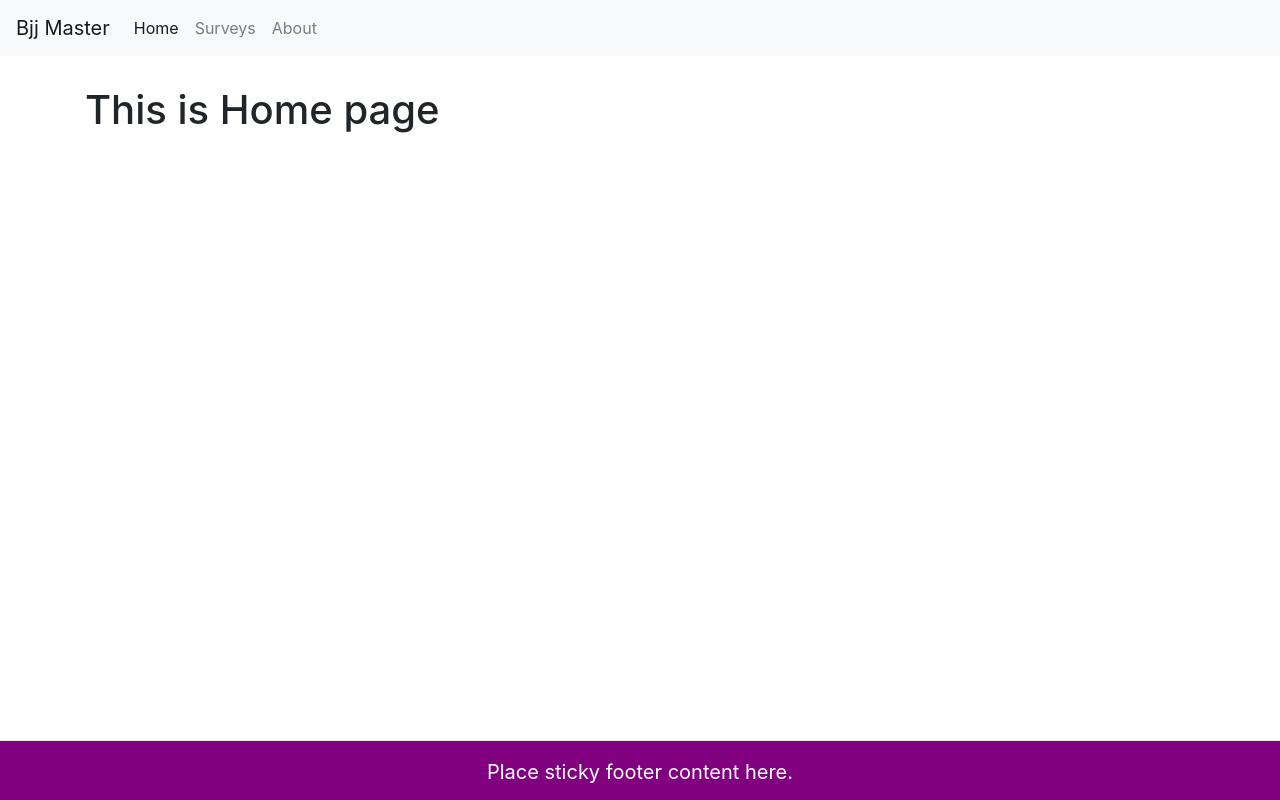
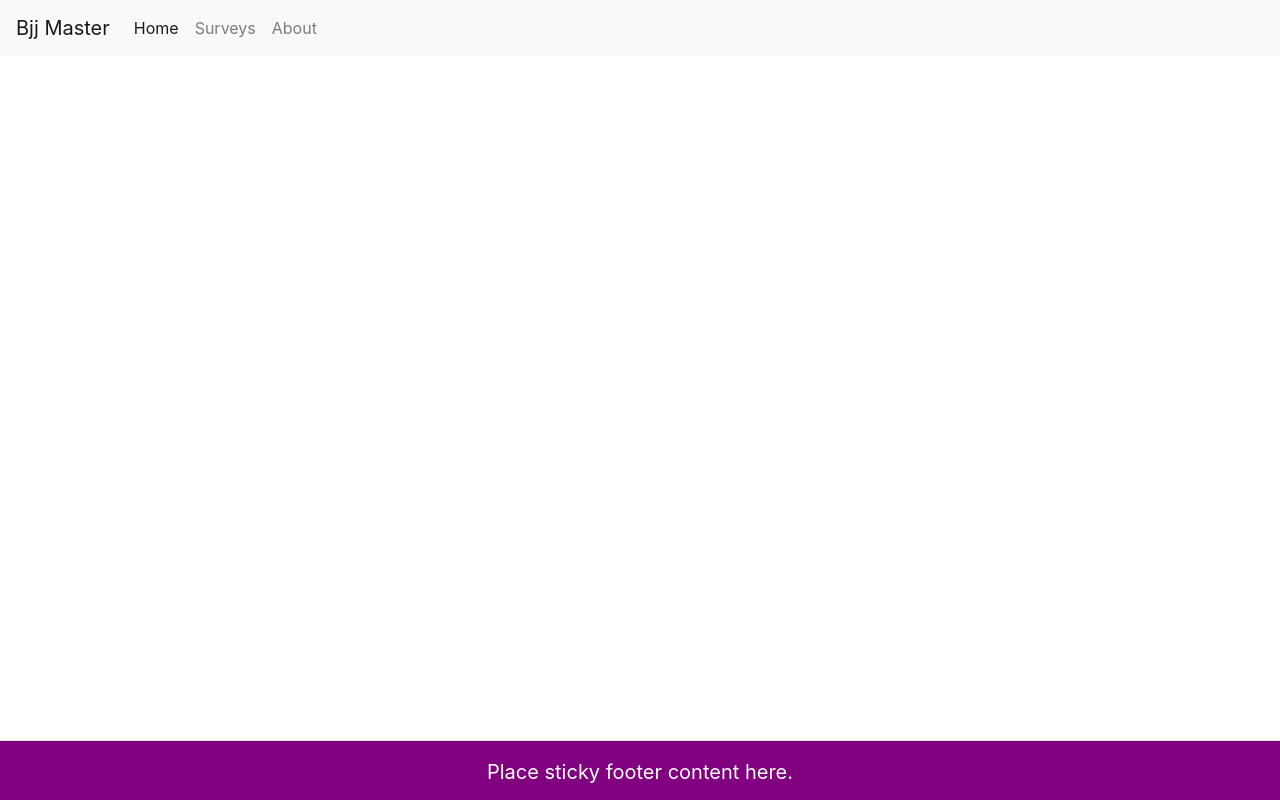
Before and after one commit to evatikiotis/Jiu-Jitsu-Surveys, a Next.js app: page / in a window 1280 px wide. Built offline with nearby package versions, Linux system fonts and the light colour scheme.

Commit message:
fix entrypoint

```diff
--- a/src/pages/index.tsx
+++ b/src/pages/index.tsx
@@ -1,3 +1,3 @@
-export default function Home() {
-  return <h1>This is Home page</h1>;
+export default function Entrypoint() {
+  return <></>;
 }
```
